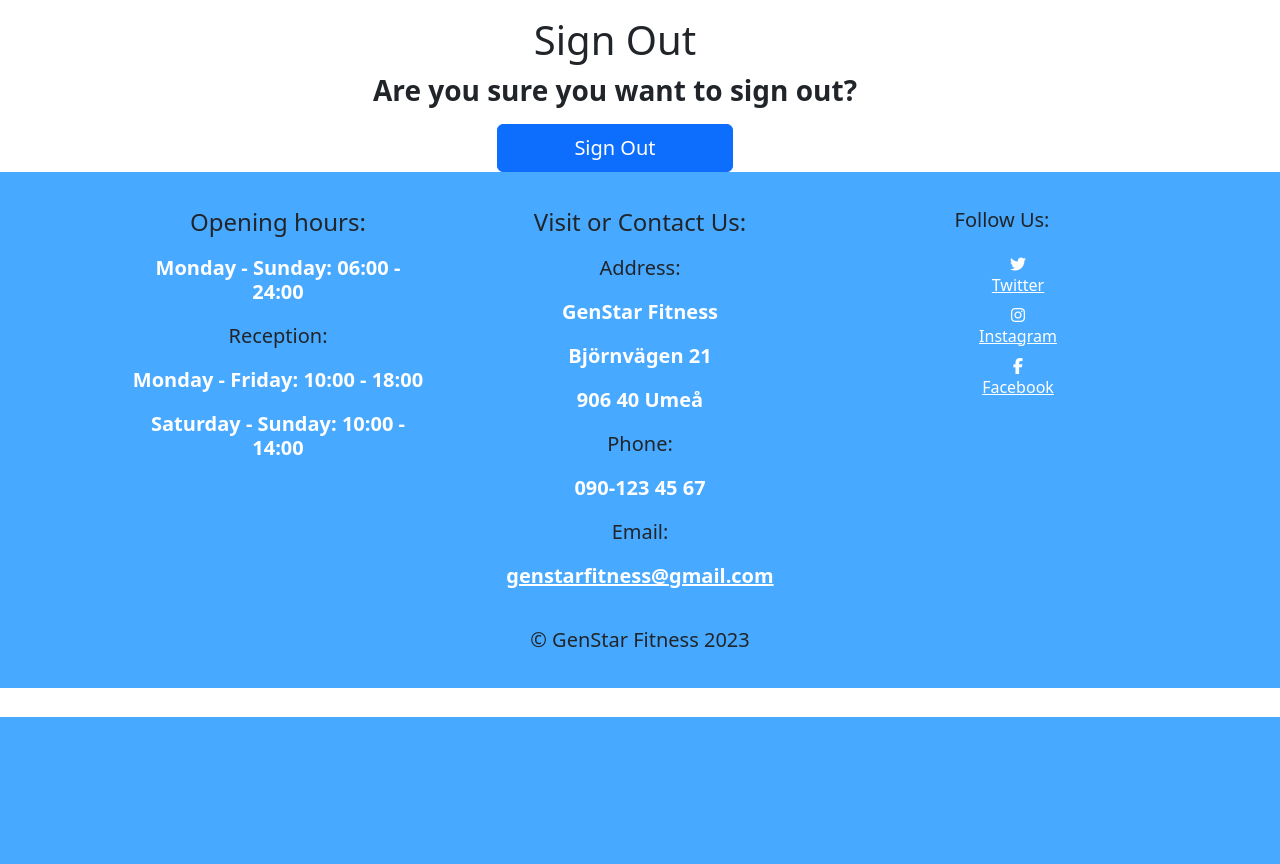
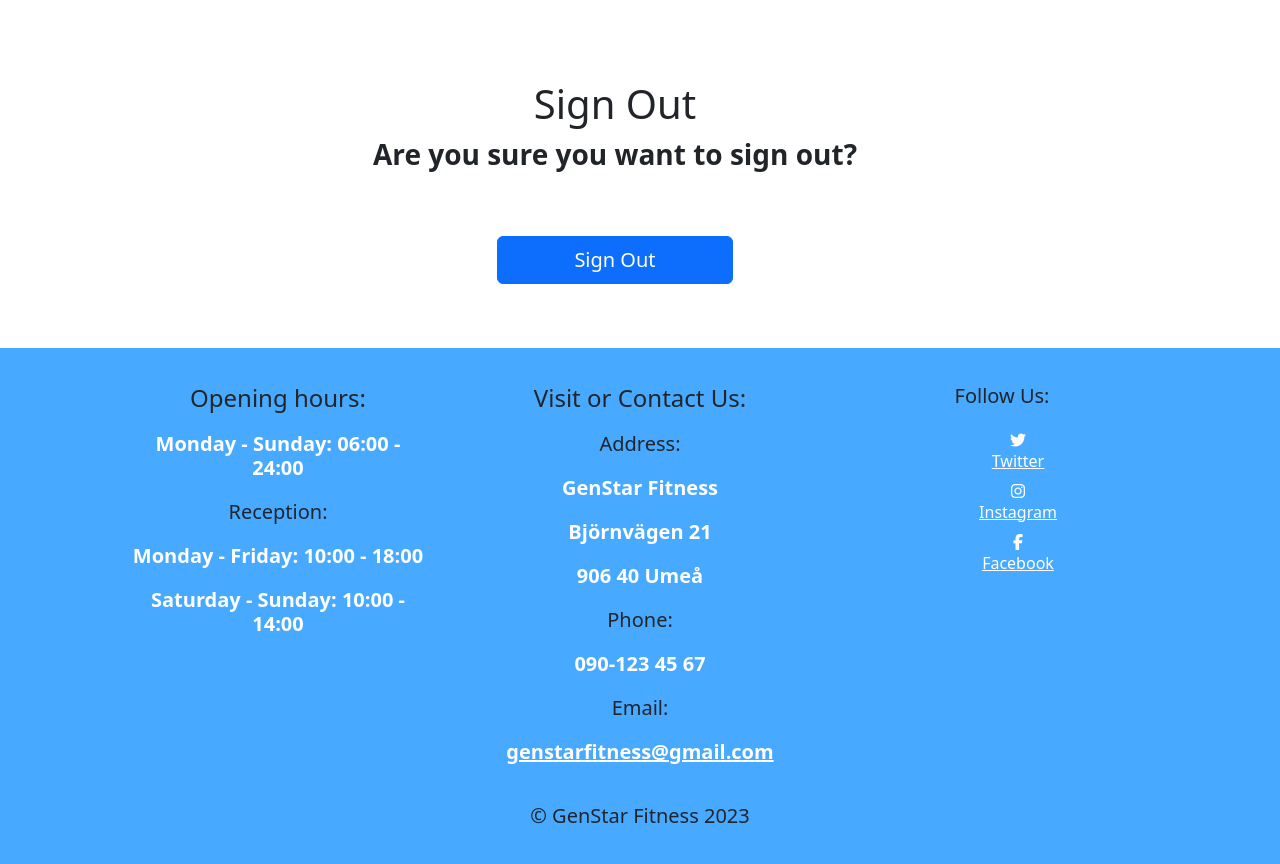
Before and after one commit to GenaGrig/genstar-fitness, a Django app: page /accounts/logout/ in a window 1280 px wide. Shown: the part 83-947 px from the top of the page. Before the commit the page ends 800 px from the top, so only its background shows below. Run offline with Django 4.2, Linux system fonts and the light colour scheme; the visitor is signed in with stand-in values (Sample User, id 1); some libraries are stand-ins or nearby versions.

Commit message:
Fix: top and bottom margins at logout page

```diff
--- a/templates/account/logout.html
+++ b/templates/account/logout.html
@@ -8,7 +8,7 @@
 
 <div class="container">
   <div class="col">
-    <div class="col-md-8 mt-3 offset-md-2">
+    <div class="col-md-8 offset-md-2" style="margin-top: 5rem; margin-bottom: 4rem">
 
 
       <h1>{% trans "Sign Out" %}</h1>
@@ -26,7 +26,7 @@
         {% if redirect_field_value %}
         <input type="hidden" name="{{ redirect_field_name }}" value="{{ redirect_field_value }}" />
         {% endif %}
-        <button type="submit" class="btn btn-primary d-grid col-4 mx-auto">{% trans 'Sign Out' %}</button>
+        <button type="submit" class="btn btn-primary d-grid col-4 mx-auto" style="margin-bottom: 4rem;">{% trans 'Sign Out' %}</button>
       </form>
 
     </div>
--- a/templates/base.html
+++ b/templates/base.html
@@ -3,7 +3,7 @@
 {% comment %} # Base Template {% endcomment %}
 
 <!DOCTYPE html>
-<html lang="en" class="h-100">
+<html lang="en">
 <head>
     <meta charset="UTF-8">
     <meta name="viewport" content="width=device-width, initial-scale=1.0">
```
